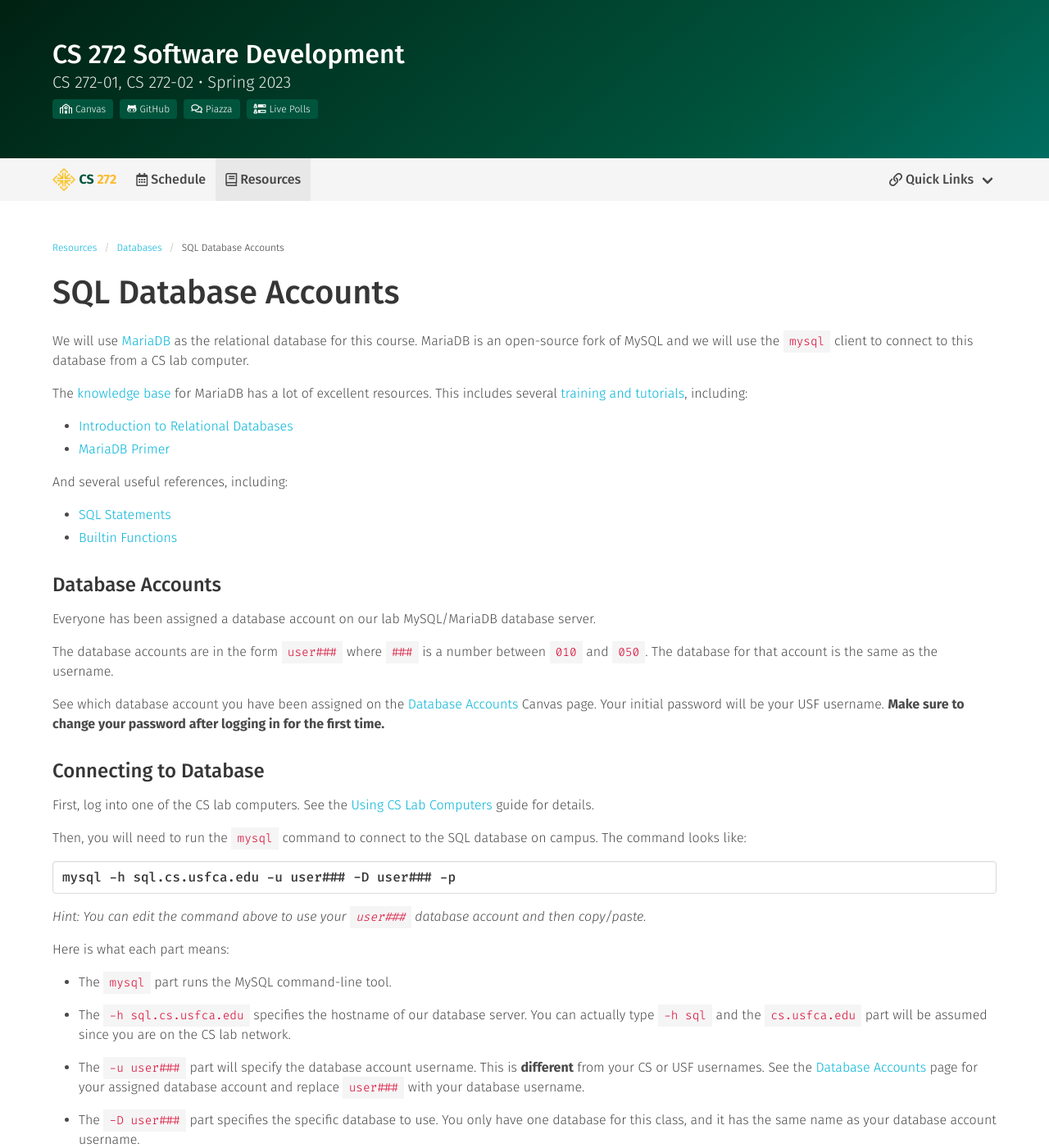
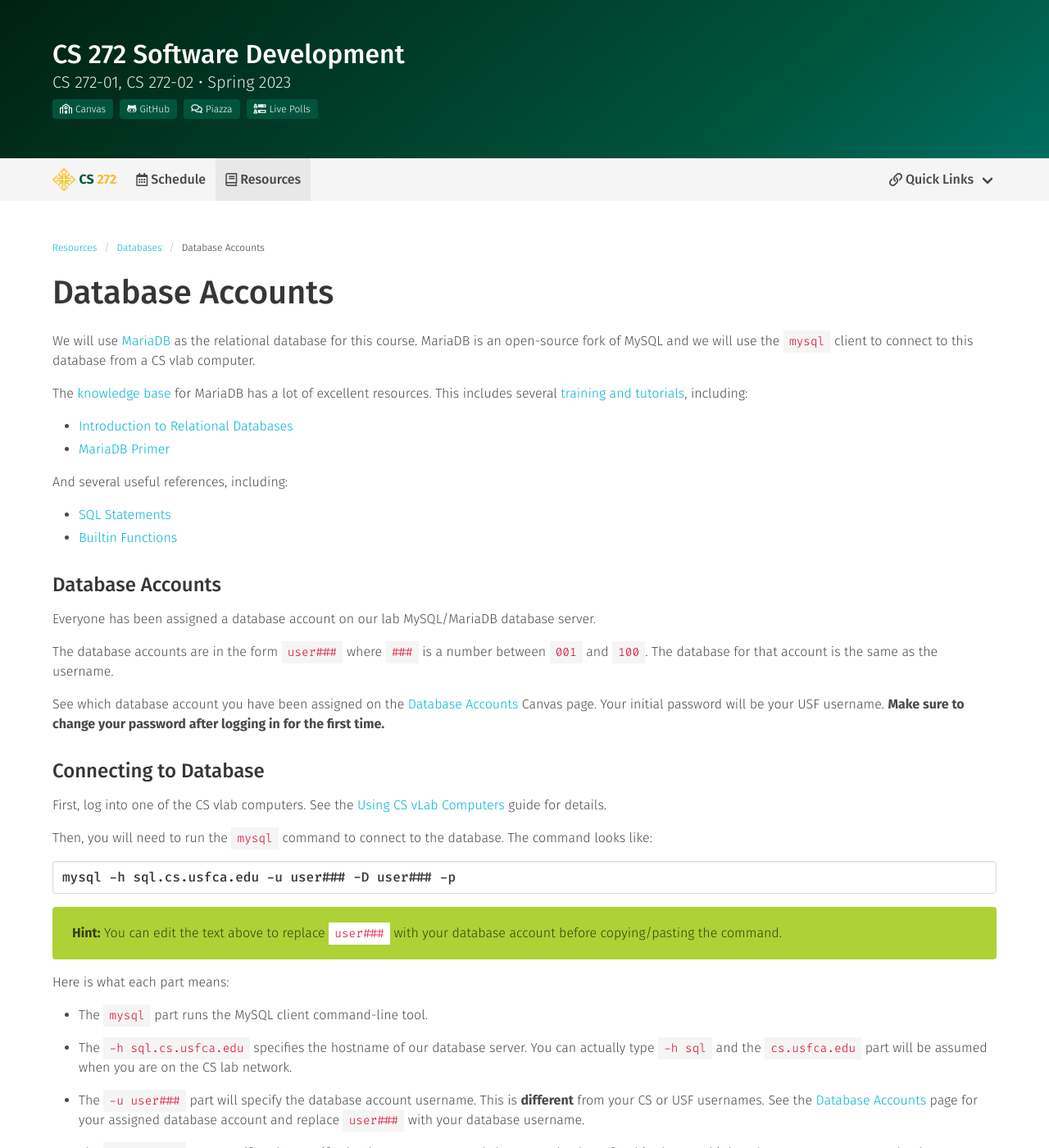
Before and after one commit to usf-cs272-spring2023/usf-cs272-spring2023.github.io, a Jekyll site: the page built from _databases/database-accounts.md, in a window 1280 px wide and 1400 px high. Shown: the whole window at 82% size. Built offline with Jekyll 4.4.1, drawn with Linux system fonts in a browser that asks for light colours; comment, search, counter and statistics services are not loaded.

Commit message:
Adding database resources

```diff
--- a/_databases/database-accounts.md
+++ b/_databases/database-accounts.md
@@ -1,16 +1,15 @@
 ---
-title: 'SQL Database Accounts'
+title: 'Database Accounts'
 navbar: Resources
 layout: resources
-key: 0.1
-bump: true
+key: 0.2
 
 tags:
-  - text: 'New'
-    type: 'is-primary'
+  - text: 'Required'
+    type: 'is-danger'
 ---
 
-We will use [MariaDB](https://mariadb.org/) as the relational database for this course. MariaDB is an open-source fork of MySQL and we will use the `mysql` client to connect to this database from a CS lab computer.
+We will use [MariaDB](https://mariadb.org/) as the relational database for this course. MariaDB is an open-source fork of MySQL and we will use the `mysql` client to connect to this database from a CS vlab computer.
 
 The [knowledge base](https://mariadb.org/documentation/) for MariaDB has a lot of excellent resources. This includes several [training and tutorials](https://mariadb.com/kb/en/training-tutorials/), including:
 
@@ -26,25 +25,26 @@
 
 Everyone has been assigned a database account on our lab MySQL/MariaDB database server.
 
-The database accounts are in the form `user###` where `###` is a number between `010` and `050`. The database for that account is the same as the username.
+The database accounts are in the form `user###` where `###` is a number between `001` and `100`. The database for that account is the same as the username.
 
-See which database account you have been assigned on the [Database Accounts]({{ site.data.info.links.canvas.link }}/pages/database-accounts) Canvas page. Your initial password will be your USF username. **Make sure to change your password after logging in for the first time.**
+See which database account you have been assigned on the [Database Accounts]({{ site.data.info.links.canvas.href }}/pages/database-accounts) Canvas page. Your initial password will be your USF username. **Make sure to change your password after logging in for the first time.**
 
 ### Connecting to Database
 
-First, log into one of the CS lab computers. See the [Using CS Lab Computers](/guides/general/using-cs-lab-computers.html) guide for details.
+First, log into one of the CS vlab computers. See the [Using CS vLab Computers](/resources/databases/using-cs-lab-computers.html) guide for details.
 
-Then, you will need to run the `mysql` command to connect to the SQL database on campus. The command looks like:
+Then, you will need to run the `mysql` command to connect to the database. The command looks like:
 
 <input type="text" class="input is-expanded is-family-code" value="mysql -h sql.cs.usfca.edu -u user### -D user### -p"/>
 
-*Hint: You can edit the command above to use your `user###` database account and then copy/paste.*
+**Hint:** You can edit the text above to replace `user###` with your database account before copying/pasting the command.
+{: .notification .is-success }
 
 Here is what each part means:
 
-  - The `mysql` part runs the MySQL command-line tool.
+  - The `mysql` part runs the MySQL client command-line tool.
 
-  - The `-h sql.cs.usfca.edu` specifies the hostname of our database server. You can actually type `-h sql` and the `cs.usfca.edu` part will be assumed since you are on the CS lab network.
+  - The `-h sql.cs.usfca.edu` specifies the hostname of our database server. You can actually type `-h sql` and the `cs.usfca.edu` part will be assumed when you are on the CS lab network.
 
   - The `-u user###` part will specify the database account username. This is **different** from your CS or USF usernames. See the [Database Accounts]({{ site.data.info.links.canvas.link }}/pages/database-accounts) page for your assigned database account and replace `user###` with your database username.
 
```
Also changed, not shown: _databases/using-cs-lab-computers.md (added, +54 -0 lines), _general/using-cs-lab-computers.md (deleted, +0 -55 lines).
